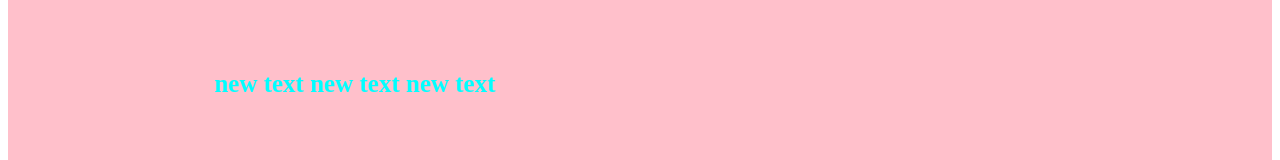
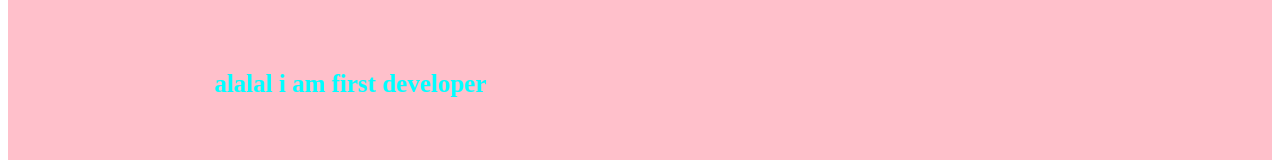
Before and after one commit to artyom12211/git-git-practice, a plain HTML site: page index.html in a window 1280 px wide. Shown: the part 245-405 px from the top of the page. Drawn offline with Linux system fonts and the light colour scheme.

Commit message:
change text in main content First dev

```diff
--- a/index.html
+++ b/index.html
@@ -16,7 +16,7 @@
   	<main>
   		<div class="content">
   			<p class="content__text">
-  				new text new text new text
+  				alalal i am first developer
   			</p>
   		</div>
   	</main>
```
